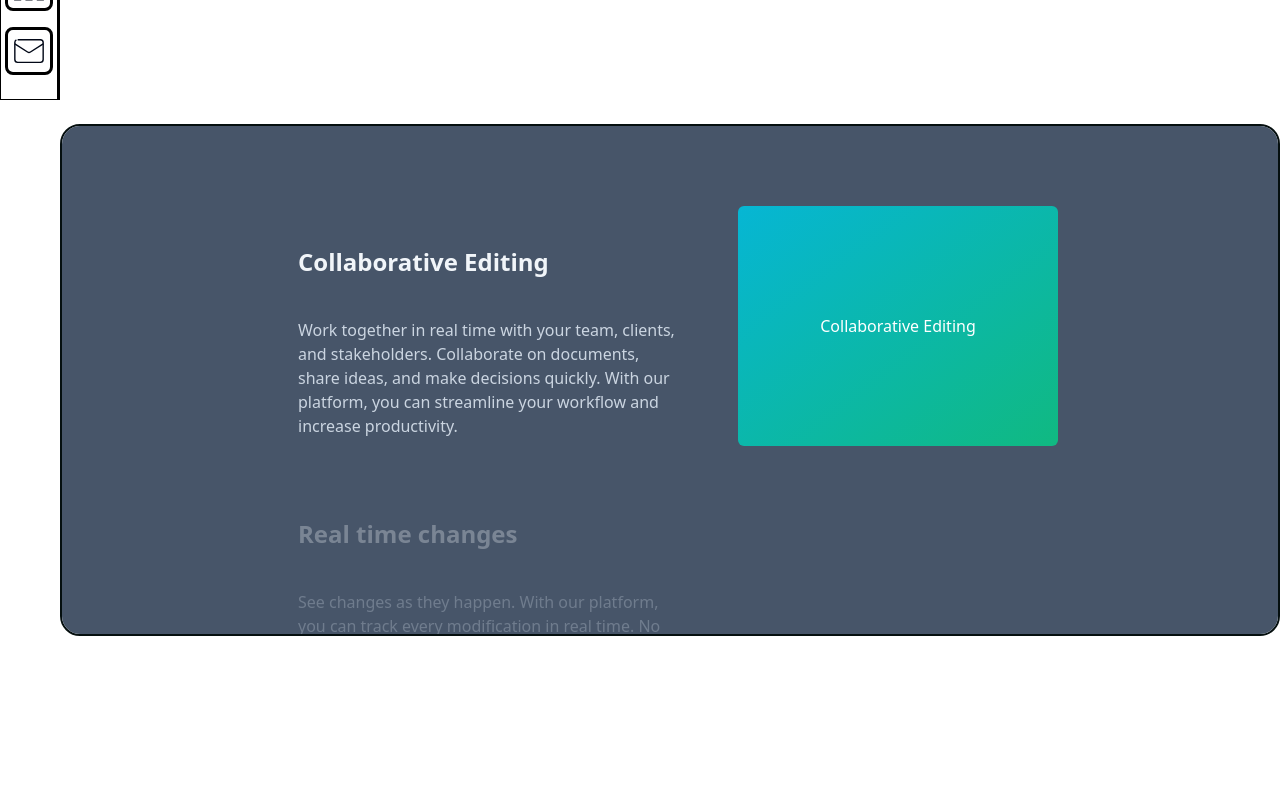
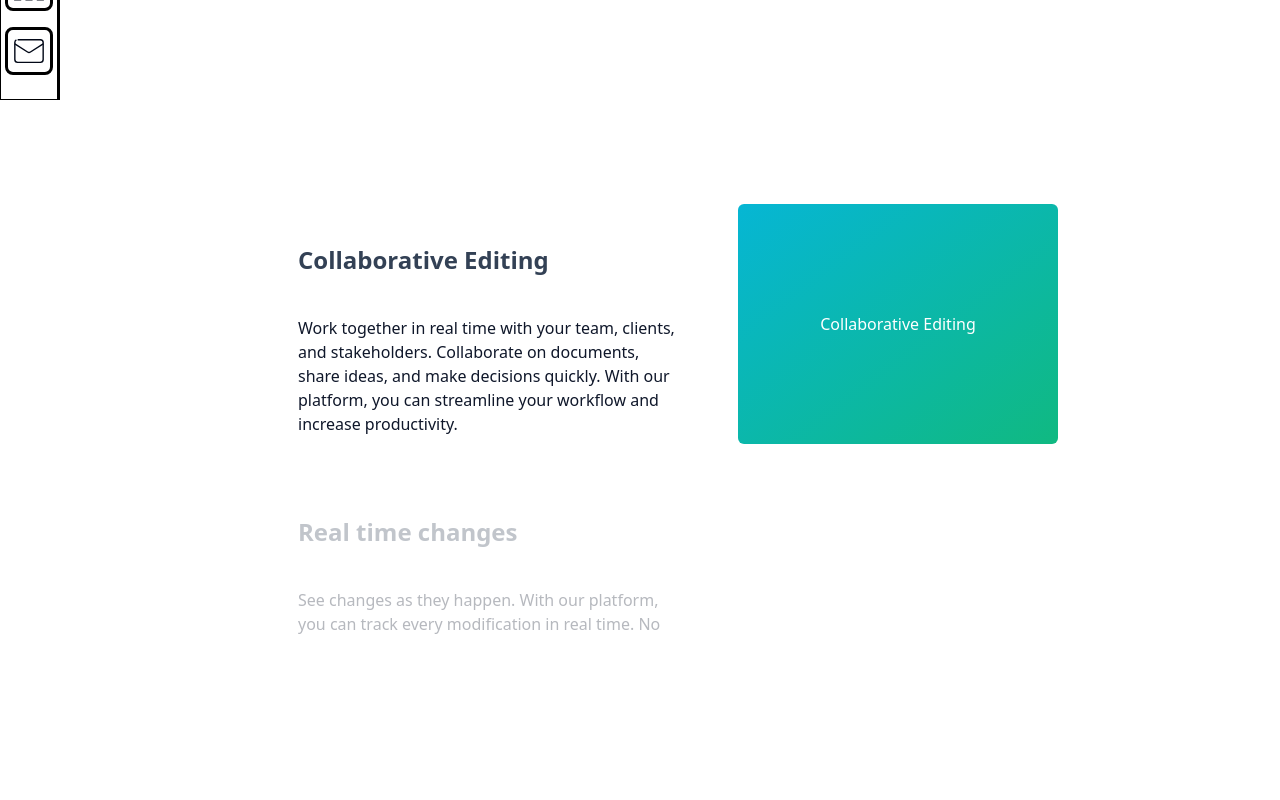
Before and after one commit to founder-srm/Founders-website, a Next.js app: page / in a window 1280 px wide. Shown: the part 700-1500 px from the top of the page. Built offline with nearby package versions, Linux system fonts and the light colour scheme.

Commit message:
added functional sticky scroll

```diff
--- a/app/page.tsx
+++ b/app/page.tsx
@@ -1,32 +1,88 @@
 'use client';
+import React, { useRef, useEffect } from 'react';
 import CardChangeComponent from '@/components/custom/CardChangeComponent';
-import { useScroll, useMotionValueEvent } from 'framer-motion';
 import Footer from '@/components/footer';
-import { useRef } from 'react';
+import gsap from 'gsap';
 
 export default function Home() {
   const mainRef = useRef<HTMLDivElement>(null);
   const stickyRef = useRef<HTMLDivElement>(null);
-  const { scrollYProgress } = useScroll({ container: mainRef });
+  const isStuck = useRef(false); // Track sticky state
 
-  useMotionValueEvent(scrollYProgress, 'change', () => {
+  // Leverage GSAP ScrollTrigger for precise scroll tracking
+  useEffect(() => {
     if (stickyRef.current && mainRef.current) {
-      const stickyRect = stickyRef.current.getBoundingClientRect();
-      const mainRect = mainRef.current.getBoundingClientRect();
+      const scrollTrigger = gsap.timeline({
+        paused: true,
+      });
 
-      if (stickyRect.top <= mainRect.top && stickyRect.bottom >= mainRect.bottom) {
-        // Pass scroll reference to StickyScroll component
-        stickyRef.current.scrollIntoView({ behavior: 'smooth' });
-      }
+      scrollTrigger
+        .to(stickyRef.current, {
+          y: 0,
+          duration: 0.3, // Adjust duration for smooth scrolling
+          ease: 'power3.inOut', // Customize easing for desired animation
+          scrollTrigger: {
+            trigger: mainRef.current,
+            start: 'top top',
+            end: 'bottom bottom',
+            scroller: mainRef.current,
+            scrub: true, // Continuously update animation based on scroll
+            onUpdate: self => {
+              // Update isStuck state based on scroll position
+              isStuck.current = self.progress >= 1; // Fully in view
+            },
+          },
+        })
+        .to(stickyRef.current, {
+          y: '100%', // Adjust offset for reverse behavior (optional)
+          duration: 0.3, // Adjust duration for smooth scrolling
+          ease: 'power3.inOut', // Customize easing for desired animation
+          scrollTrigger: {
+            trigger: mainRef.current,
+            start: 'bottom bottom',
+            end: 'top top',
+            scroller: mainRef.current,
+            scrub: true, // Continuously update animation based on scroll
+            onUpdate: self => {
+              // Update isStuck state based on scroll position (reverse)
+              isStuck.current = self.progress <= 0; // Completely out of view
+            },
+          },
+        });
+
+      return () => {
+        scrollTrigger.kill(); // Cleanup ScrollTrigger on unmount
+        return undefined;
+      };
     }
-  });
+  }, [stickyRef, mainRef]);
+
+  // Conditionally apply sticky behavior with GSAP
+  useEffect(() => {
+    if (isStuck.current) {
+      gsap.to(stickyRef.current, {
+        y: 0, // Fix the sticky element in place
+        duration: 0.3, // Adjust duration for smooth transition
+      });
+    } else {
+      gsap.to(stickyRef.current, {
+        y: 'unset', // Restore default position when out of view
+        duration: 0.3, // Adjust duration for smooth transition
+      });
+    }
+  }, []);
 
   return (
-    <main className="flex h-full min-h-screen w-full flex-col overflow-y-auto" ref={mainRef}>
-      <section className="h-screen w-full pl-[60px] pt-[60px]">e</section>
+    <main
+      className="flex h-full min-h-screen w-full flex-col overflow-y-auto"
+      ref={mainRef}
+    >
+      <section className="h-screen w-full pl-[60px] pt-[60px]">Content</section>
+
       <div ref={stickyRef} className="">
         <CardChangeComponent />
       </div>
+
       <div className="h-36 w-full"></div>
       <Footer />
     </main>
--- /dev/null
+++ b/components/custom/CardStackComponent.tsx
@@ -0,0 +1,78 @@
+import React, { useRef, useEffect } from 'react';
+import { gsap } from 'gsap';
+import { ScrollTrigger } from 'gsap/ScrollTrigger';
+
+gsap.registerPlugin(ScrollTrigger);
+
+interface CardData {
+  id: number;
+  title: string;
+  content: string;
+}
+
+const cards: CardData[] = [
+  { id: 1, title: "Discovery", content: "Tell us about yourself! We'll discuss your goals and objectives..." },
+  { id: 2, title: "Details", content: "You've accepted the proposal, and now it's time to get into the nitty-gritty..." },
+  { id: 3, title: "Design", content: "Let's bring this vision to life! Design mock-ups are on the way..." },
+  { id: 4, title: "Develop", content: "The construction phase begins, where we combine beauty and functionality..." },
+  { id: 5, title: "Delivery", content: "We'll conduct rigorous testing to ensure your website functions smoothly..." },
+];
+
+const StackingCards: React.FC = () => {
+  const containerRef = useRef<HTMLDivElement>(null);
+  const cardsRef = useRef<(HTMLDivElement | null)[]>([]);
+
+  useEffect(() => {
+    if (containerRef.current && cardsRef.current.length) {
+      const tl = gsap.timeline({
+        scrollTrigger: {
+          trigger: containerRef.current,
+          start: "top top",
+          end: "+=400%",
+          scrub: true,
+          pin: true,
+          anticipatePin: 1,
+        },
+      });
+
+      cardsRef.current.forEach((card, index) => {
+        if (card) {
+          tl.to(card, {
+            yPercent: -100 * index,
+            ease: "none",
+          }, 0);
+        }
+      });
+    }
+  }, []);
+
+  return (
+    <div ref={containerRef} className="h-screen bg-pink-300 overflow-hidden">
+      <div className="max-w-4xl mx-auto pt-20 px-4">
+        <h1 className="text-4xl font-bold mb-8 text-white">This is how we do things</h1>
+        <p className="text-lg text-white mb-12">
+          Is this a whole new ball game for you? We want it to be an easy and
+          stress-free process. We&apos;ll keep you in the loop through every step,
+          but here&apos;s an idea of what&apos;s involved.
+        </p>
+        <div className="relative">
+          {cards.map((card, index) => (
+            <div
+              key={card.id}
+              ref={(el) => {
+                cardsRef.current[index] = el;
+              }}
+              className="absolute top-0 left-0 w-full bg-white p-6 rounded-lg shadow-lg mb-4"
+              style={{ zIndex: cards.length - index }}
+            >
+              <h2 className="text-xl font-bold mb-2">{card.title}</h2>
+              <p>{card.content}</p>
+            </div>
+          ))}
+        </div>
+      </div>
+    </div>
+  );
+};
+
+export default StackingCards;
--- a/components/ui/sticky-scroll-reveal.tsx
+++ b/components/ui/sticky-scroll-reveal.tsx
@@ -4,22 +4,22 @@ import { useMotionValueEvent, useScroll } from 'framer-motion';
 import { motion } from 'framer-motion';
 import { cn } from '@/lib/utils';
 
-export const StickyScroll = ({
-  content,
-  contentClassName,
-}: {
+interface StickyScrollProps {
   content: {
     title: string;
     description: string;
     content?: React.ReactNode | any;
   }[];
   contentClassName?: string;
+}
+
+export const StickyScroll: React.FC<StickyScrollProps> = ({
+  content,
+  contentClassName,
 }) => {
-  const [activeCard, setActiveCard] = React.useState(0);
-  const ref = useRef<any>(null);
+  const [activeCard, setActiveCard] = useState(0);
+  const ref = useRef<HTMLDivElement>(null);
   const { scrollYProgress } = useScroll({
-    // uncomment line 22 and comment line 23 if you DONT want the overflow container and want to have it change on the entire page scroll
-    // target: ref
     container: ref,
     offset: ['start start', 'end start'],
   });
@@ -37,7 +37,6 @@ export const StickyScroll = ({
     setActiveCard(closestBreakpointIndex);
   });
 
-  const backgroundColors = ['var(--slate-600)', 'var(--pink-800)', 'var(--purple-900)'];
   const linearGradients = [
     'linear-gradient(to bottom right, var(--cyan-500), var(--emerald-500))',
     'linear-gradient(to bottom right, var(--pink-500), var(--indigo-500))',
@@ -48,40 +47,26 @@ export const StickyScroll = ({
 
   useEffect(() => {
     setBackgroundGradient(linearGradients[activeCard % linearGradients.length]);
-    // eslint-disable-next-line react-hooks/exhaustive-deps
+  // eslint-disable-next-line react-hooks/exhaustive-deps
   }, [activeCard]);
 
   return (
-    <motion.div
-      animate={{
-        backgroundColor: backgroundColors[activeCard % backgroundColors.length],
-      }}
-      className="relative my-6 flex h-[32rem] w-full justify-center space-x-10 overflow-y-auto rounded-[20px] border-2 border-[#050f0f] p-10 scrollbar-hide"
-      ref={ref}
-    >
+    <motion.div ref={ref} className="relative my-6 flex h-[32rem] w-full justify-center space-x-10 overflow-y-auto rounded-[20px] p-10 scrollbar-hide">
       <div className="div relative flex items-start px-4">
         <div className="max-w-2xl">
           {content.map((item, index) => (
             <div key={item.title + index} className="my-20">
               <motion.h2
-                initial={{
-                  opacity: 0,
-                }}
-                animate={{
-                  opacity: activeCard === index ? 1 : 0.3,
-                }}
-                className="text-2xl font-bold text-slate-100"
+                initial={{ opacity: 0 }}
+                animate={{ opacity: activeCard === index ? 1 : 0.3 }}
+                className="text-2xl font-bold text-slate-700"
               >
                 {item.title}
               </motion.h2>
               <motion.p
-                initial={{
-                  opacity: 0,
-                }}
-                animate={{
-                  opacity: activeCard === index ? 1 : 0.3,
-                }}
-                className="text-kg mt-10 max-w-sm text-slate-300"
+                initial={{ opacity: 0 }}
+                animate={{ opacity: activeCard === index ? 1 : 0.3 }}
+                className="text-kg mt-10 max-w-sm text-slate-900"
               >
                 {item.description}
               </motion.p>
--- a/package.json
+++ b/package.json
@@ -17,6 +17,7 @@
     "class-variance-authority": "^0.7.0",
     "clsx": "^2.1.1",
     "framer-motion": "^11.5.3",
+    "gsap": "^3.12.5",
     "lucide-react": "^0.435.0",
     "next": "14.2.6",
     "react": "^18",
```
Also changed, not shown: 1 other file (tests, documents, lock files or other folders).
